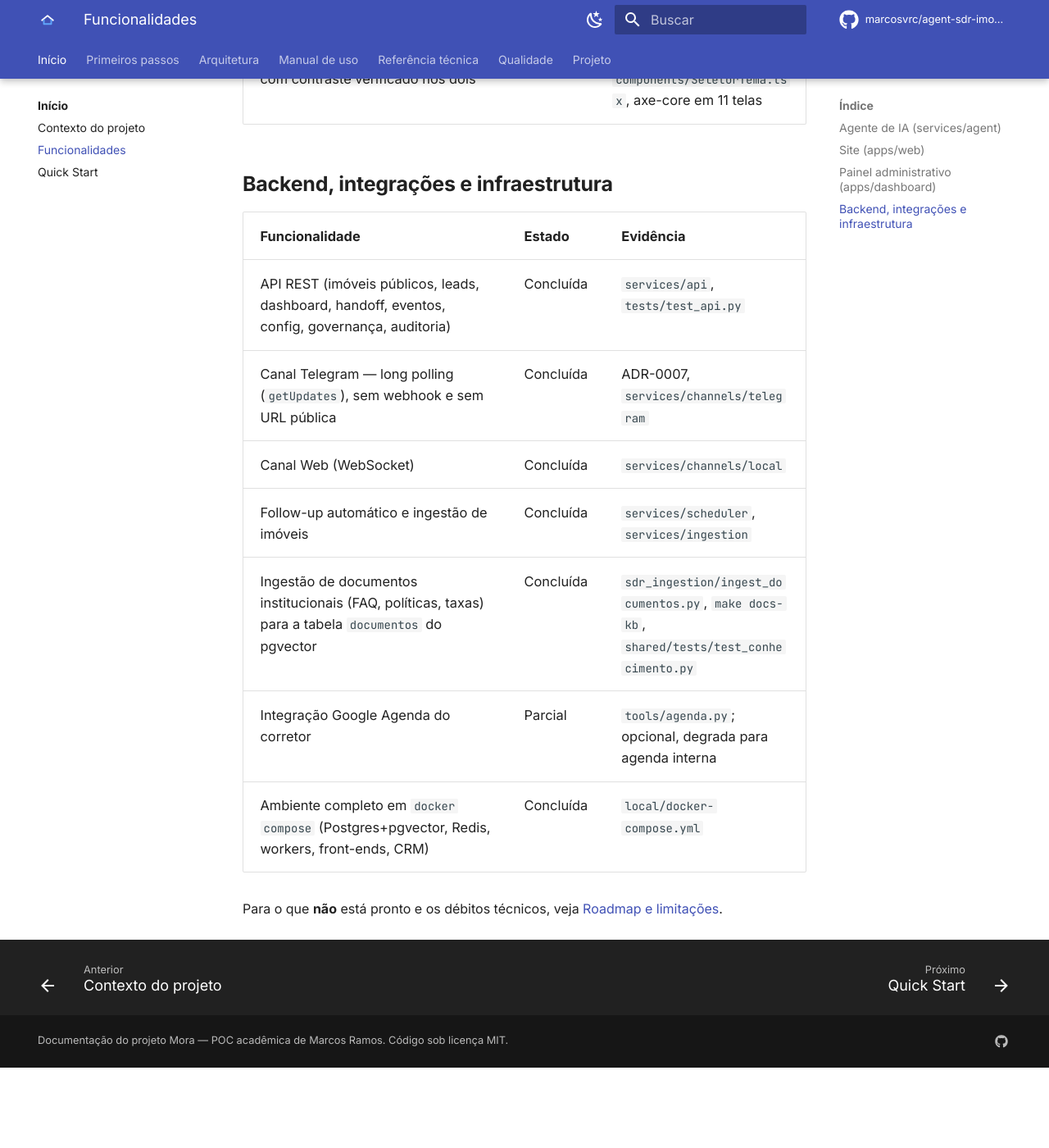
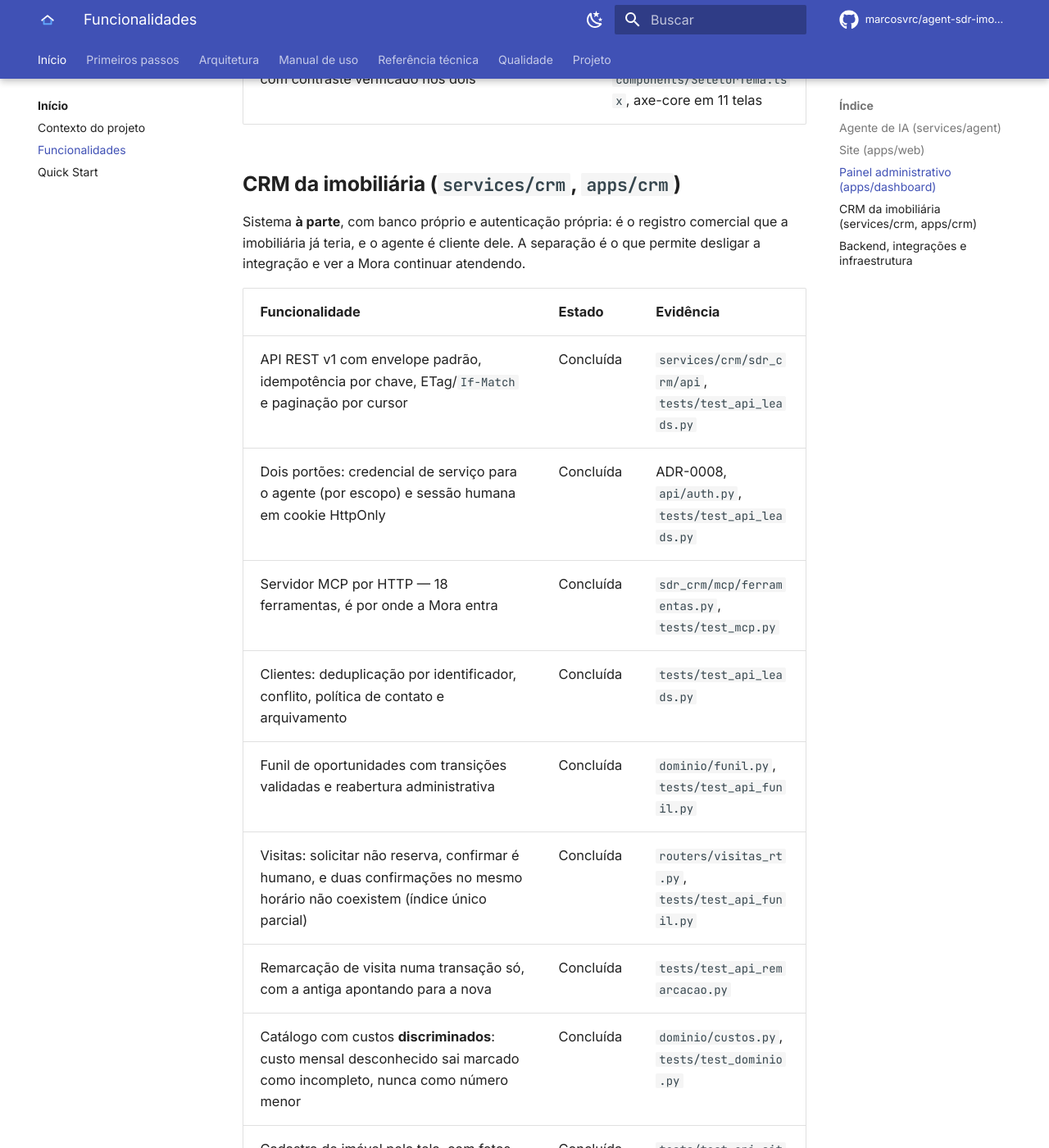
Before and after one commit to marcosvrc/agent-sdr-imoveis-mora, an MkDocs documentation site: the page built from docs/overview/funcionalidades.md, in a window 1280 px wide and 1400 px high, scrolled down 3142 px. Shown: the whole window at 82% size. Built offline with MkDocs 1.6.1 and Material for MkDocs 9.7.7, drawn with Linux system fonts in a browser that asks for light colours; comment, search, counter and statistics services are not loaded; before the commit the page ends 4444 px from its top, so only the background shows below that; some of the changed text lies outside the part shown.

Commit message:
Funcionalidades: o CRM existia e não estava na lista
O documento que diz "estado real das funcionalidades" tinha seção de
agente, site, painel e backend. O CRM aparecia uma vez, dentro da linha do
docker compose — um aplicativo inteiro, com API REST própria, servidor MCP,
painel React e seed determinístico, sem enumeração nenhuma.

O roteiro decide o que o avaliador vê; este documento é onde ele confere o
que existe. Quem reparasse que o CRM é metade do trabalho e não está na
lista chegaria à conclusão errada.

Cada linha aponta o teste ou o build que a sustenta, incluindo o que entrou
hoje: cadastro com fotos, agenda, situação do imóvel e remarcação. E o
acervo do CRM virou linha própria no backend, com o ADR-0015 junto.

```diff
--- a/docs/overview/funcionalidades.md
+++ b/docs/overview/funcionalidades.md
@@ -50,6 +50,32 @@ As tabelas refletem o estado descrito no repositório. Legenda:
 | Funil da reativação na Visão geral (avisos → respostas → visitas → saídas) | Concluída | ADR-0013, `GET /dashboard/reativacao`, `components/ReativacaoResumo.tsx` |
 | Tema claro / escuro / sistema, com contraste verificado nos dois | Concluída | ADR-0014, `components/SeletorTema.tsx`, axe-core em 11 telas |
 
+## CRM da imobiliária (`services/crm`, `apps/crm`)
+
+Sistema **à parte**, com banco próprio e autenticação própria: é o registro comercial que a
+imobiliária já teria, e o agente é cliente dele. A separação é o que permite desligar a integração e
+ver a Mora continuar atendendo.
+
+| Funcionalidade | Estado | Evidência |
+|---|---|---|
+| API REST v1 com envelope padrão, idempotência por chave, ETag/`If-Match` e paginação por cursor | Concluída | `services/crm/sdr_crm/api`, `tests/test_api_leads.py` |
+| Dois portões: credencial de serviço para o agente (por escopo) e sessão humana em cookie HttpOnly | Concluída | ADR-0008, `api/auth.py`, `tests/test_api_leads.py` |
+| Servidor MCP por HTTP — 18 ferramentas, é por onde a Mora entra | Concluída | `sdr_crm/mcp/ferramentas.py`, `tests/test_mcp.py` |
+| Clientes: deduplicação por identificador, conflito, política de contato e arquivamento | Concluída | `tests/test_api_leads.py` |
+| Funil de oportunidades com transições validadas e reabertura administrativa | Concluída | `dominio/funil.py`, `tests/test_api_funil.py` |
+| Visitas: solicitar não reserva, confirmar é humano, e duas confirmações no mesmo horário não coexistem (índice único parcial) | Concluída | `routers/visitas_rt.py`, `tests/test_api_funil.py` |
+| Remarcação de visita numa transação só, com a antiga apontando para a nova | Concluída | `tests/test_api_remarcacao.py` |
+| Catálogo com custos **discriminados**: custo mensal desconhecido sai marcado como incompleto, nunca como número menor | Concluída | `dominio/custos.py`, `tests/test_dominio.py` |
+| Cadastro de imóvel pela tela, com fotos, agenda de horários e mudança de situação (`reserved`/`unavailable`, reversível) | Concluída | `tests/test_api_situacao_imovel.py`, `tests/test_api_fotos.py` |
+| Encaminhamentos, tarefas e trilha de auditoria de toda escrita | Concluída | `routers/handoffs_rt.py`, `routers/tarefas_rt.py`, `api/auditoria.py` |
+| Painel React próprio: funil, clientes, imóveis, visitas, encaminhamentos, auditoria — com tema claro/escuro e identidade visual distinta da Mora | Concluída | `apps/crm`, `npm run build` |
+| Seed determinístico por semente e reset com três travas, só por linha de comando | Concluída | `sdr_crm/seed/`, `tests/test_seed.py` |
+
+!!! info "Dados sintéticos, e isso é permanente"
+    O CRM roda com massa gerada e carrega uma faixa permanente dizendo isso em toda tela. O reset
+    recusa rodar fora de `development`/`test`, exige que todo registro esteja marcado como sintético
+    e pede `--confirm-reset` digitado à mão.
+
 ## Backend, integrações e infraestrutura
 
 | Funcionalidade | Estado | Evidência |
@@ -61,5 +87,6 @@ As tabelas refletem o estado descrito no repositório. Legenda:
 | Ingestão de documentos institucionais (FAQ, políticas, taxas) para a tabela `documentos` do pgvector | Concluída | `sdr_ingestion/ingest_documentos.py`, `make docs-kb`, `shared/tests/test_conhecimento.py` |
 | Integração Google Agenda do corretor | Parcial | `tools/agenda.py`; opcional, degrada para agenda interna |
 | Ambiente completo em `docker compose` (Postgres+pgvector, Redis, workers, front-ends, CRM) | Concluída | `local/docker-compose.yml` |
+| Acervo da Mora vem do CRM quando ele está configurado, com reindexação incremental e purga só a partir de leitura completa | Concluída | ADR-0015, `sdr_ingestion/acervo.py`, `sdr_ingestion/sincronia.py`, `shared/tests/test_acervo_do_crm.py` |
 
 Para o que **não** está pronto e os débitos técnicos, veja [Roadmap e limitações](../project/roadmap.md).
```
